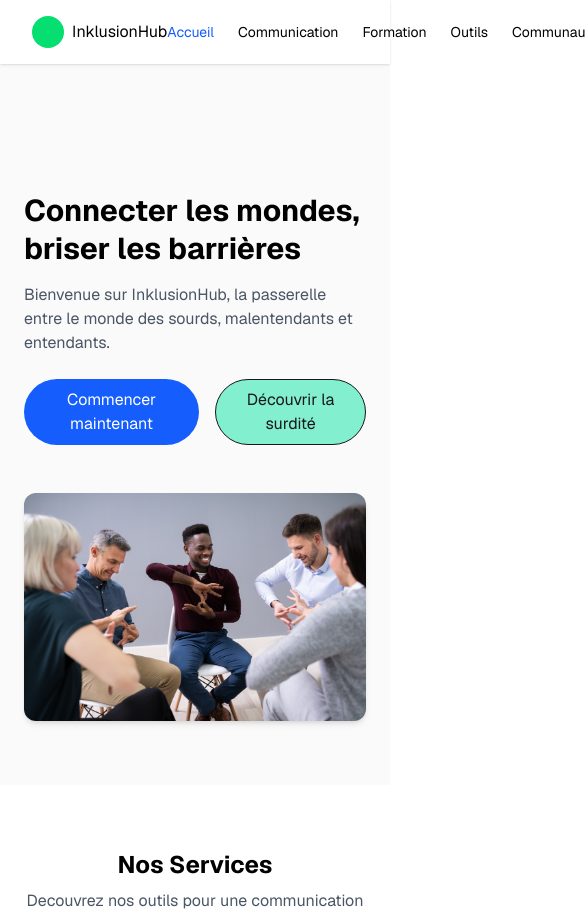
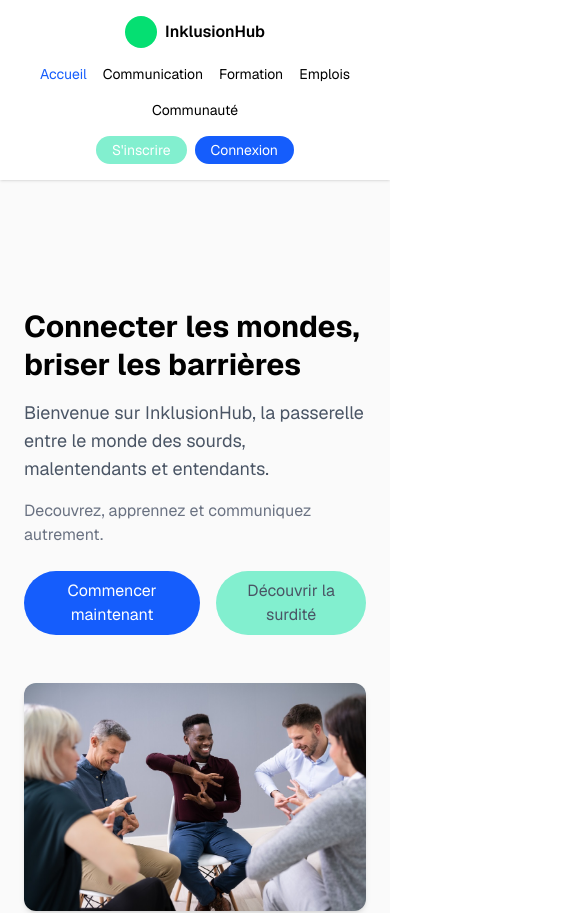
Before and after one commit to Bl00dThirsty/inklusionhub-frontend, a Next.js app: page / in a window 390 px wide. Shown: the top 913 px of the page, 585 px wide, since content can reach past the window. Built offline with nearby package versions, Linux system fonts and the light colour scheme.

Commit message:
page accueil

```diff
--- a/app/Components/Discover.tsx
+++ b/app/Components/Discover.tsx
@@ -4,13 +4,13 @@ export default function Discover() {
   return (
     <section className="max-w-6xl mx-auto px-6 py-20 grid md:grid-cols-2 gap-12 items-start">
       <div>
-        <h2 className="text-2xl font-bold text-black">Découvrir la surdité</h2>
-        <p className="mt-4 text-gray-600">
+        <h2 className="text-2xl font-bold text-black text-left">Découvrir la surdité</h2>
+        <p className="mt-4 text-gray-600 text-left text-lg">
           Plongez dans une expérience immersive pour mieux comprendre le monde
           des personnes sourdes et malentendantes.
         </p>
 
-        <div className="mt-4 flex items-center gap-3 text-sm">
+        <div className="mt-4 flex text-gray-500 items-right gap-3 text-sm">
           <span>🎬 Sous-titres disponibles</span>
           <span>🤟 Traduction LSF</span>
         </div>
--- a/app/Components/Header.tsx
+++ b/app/Components/Header.tsx
@@ -1,28 +1,31 @@
 "use client";
 
 import Image from "next/image";
+import Link from "next/link";
 
 export default function Header() {
   return (
-    <header className="w-full bg-white shadow-sm py-4 px-8 flex items-center justify-between">
+     <header className="w-full bg-white shadow-sm py-4 px-4 sm:px-6 md:px-8 flex flex-col md:flex-row items-center justify-between">
       {/* Logo */}
-      <div className="flex items-center gap-2">
+      <div className="flex items-center gap-2 mb-4 md:mb-0">
         <div className="w-8 h-8 bg-green-400 rounded-full"></div>
-        <span className="text-black">InklusionHub</span>
+        <span className="text-black font-semibold text-base">InklusionHub</span>
       </div>
 
       {/* Navigation */}
-      <nav className="flex gap-6 text-sm">
-        <a href="#" className="text-blue-600">Accueil</a>
-        <a href="#"className="text-black">Communication</a>
-        <a href="#"className="text-black">Formation</a>
-        <a href="#"className="text-black">Outils</a>
-        <a href="#"className="text-black">Communauté</a>
+      <nav className="flex flex-wrap justify-center gap-4 mb-4 md:mb-0 text-sm">
+        <Link href="/" className="text-blue-600">Accueil</Link>
+        <Link href="/Communication" className="text-black">Communication</Link>
+        <Link href="/formation" className="text-black">Formation</Link>
+        <Link href="/ViePro" className="text-black">Emplois</Link>
+        <Link href="/VieCom" className="text-black">Communauté</Link>
       </nav>
 
       {/* Actions */}
-      <div className="flex gap-2">
-        <button className="px-4 py-1 rounded-full text-sm text-white" style={{ backgroundColor: "#82EFCF" }}>S'inscrire</button>
+       <div className="flex flex-wrap justify-center gap-2">
+        <button className="px-4 py-1 rounded-full text-sm text-white bg-[#82EFCF]">
+          S'inscrire
+        </button>
         <button className="px-4 py-1 bg-blue-600 text-white rounded-full text-sm">
           Connexion
         </button>
--- a/app/Components/Home.tsx
+++ b/app/Components/Home.tsx
@@ -5,19 +5,22 @@ export default function Home() {
   return (
     <section className="max-w-6xl mx-auto px-6 py-16 grid md:grid-cols-2 gap-12 items-center">
       <div>
-        <h1 className="text-3xl font-bold text-black leading-tight">
+        <h1 className="text-3xl font-bold text-black leading-tight text-left">
           Connecter les mondes, <br /> briser les barrières
         </h1>
-        <p className="mt-4 text-gray-600">
+        <p className="mt-4 text-gray-600 text-left text-lg">
           Bienvenue sur InklusionHub, la passerelle entre le monde des sourds,
           malentendants et entendants.
+        </p>
+        <p className="mt-4 text-left text-gray-500 flex items-right gap-3 text-base">
+          Decouvrez, apprennez et communiquez autrement.
         </p>
 
         <div className="flex gap-4 mt-6">
           <button className="bg-blue-600 text-white px-5 py-2 rounded-full">
             Commencer maintenant
           </button>
-          <button className="border px-5 py-2 rounded-full"style={{ backgroundColor: "#82EFCF" }}>
+          <button className=" px-5 py-2 rounded-full text-gray-600"style={{ backgroundColor: "#82EFCF" }}>
             Découvrir la surdité
           </button>
         </div>
--- a/app/Components/Services.tsx
+++ b/app/Components/Services.tsx
@@ -13,7 +13,7 @@ export default function Services() {
   return (
     <section className="text-center py-16 bg-white">
       <h2 className="text-2xl font-bold text-black">Nos Services</h2>
-      <p className="mt-2 text-gray-600">Decouvrez nos outils pour une communication inclusive.</p>
+      <p className="mt-2 text-gray-600 text-base">Decouvrez nos outils pour une communication inclusive.</p>
 
       <div className="grid grid-cols-1 md:grid-cols-4 gap-8 max-w-5xl mx-auto mt-10">
         {data.map((item, key) => (
--- a/app/Components/Testimonials.tsx
+++ b/app/Components/Testimonials.tsx
@@ -23,7 +23,7 @@ export default function Testimonials() {
   return (
     <section className="py-16 bg-white">
       <h2 className="text-center text-2xl font-bold text-black">Témoignages</h2>
-      <p className="text-center text-gray-600 mt-2">
+      <p className="text-center text-gray-600 mt-2 text-base">
         Découvrez les expériences de notre communauté
       </p>
 
```
